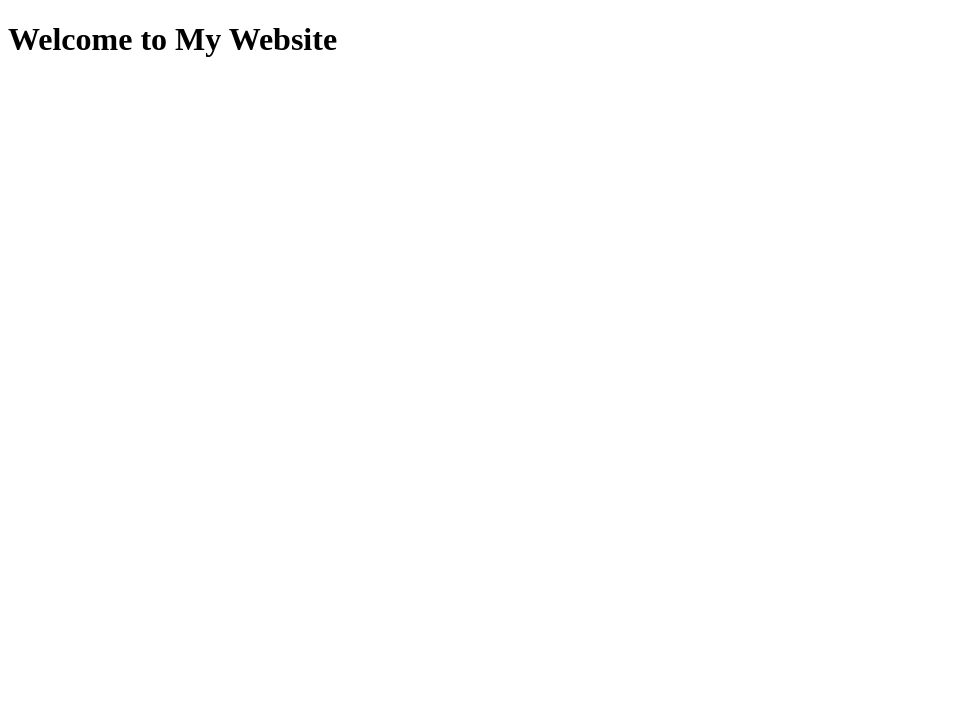
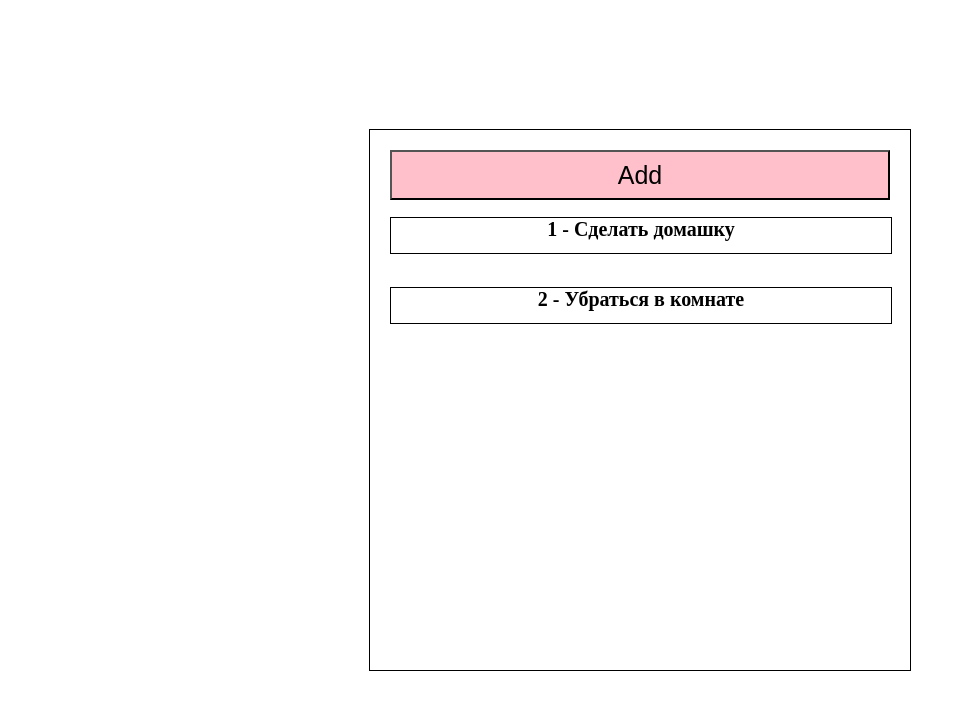
Before and after one commit to Tinkerbells/lesson, a website built with Parcel: page index.html in a window 1280 px wide. Shown: the whole page, without its empty margins (0-966 px from the left). Built offline with nearby package versions, Linux system fonts and the light colour scheme.

Commit message:
add js examples

```diff
--- a/index.html
+++ b/index.html
@@ -3,14 +3,18 @@
   <head>
     <meta charset="UTF-8" />
     <meta name="viewport" content="width=device-width, initial-scale=1.0" />
-    <meta http-equiv="refresh" content="5" />
+    <!-- <meta http-equiv="refresh" content="5" /> -->
     <title>My Website</title>
     <link rel="stylesheet" href="style.css" />
     <link rel="icon" href="favicon.ico" type="image/x-icon" />
   </head>
   <body>
     <main>
-      <h1 class="title">Welcome to My Website</h1>
+      <!-- <h1 class="title">Welcome to My Website</h1> -->
+      <div class="container">
+        <button onclick="addTodo()">Add</button>
+      </div>
+      <!-- <button onclick="changeText()">Click me</button> -->
     </main>
     <script src="index.js"></script>
     <script>
--- a/index.js
+++ b/index.js
@@ -1 +1,46 @@
-// console.log("Hello world from index.js")
+let todos = ["Сделать домашку", "Убраться в комнате"];
+
+const container = document.querySelector(".container");
+
+todos.forEach((todo, index) => {
+  const element = document.createElement("h2");
+  element.innerHTML = `${index + 1} - ${todo}`;
+  container.appendChild(element);
+});
+
+const changeText = () => {
+  const el = document.querySelector(".title");
+  el.innerHTML = "You have clicked";
+};
+
+const addTodo = () => {
+  const todo = prompt("Что вы хотите сделать?");
+  todos.push(todo);
+  const element = document.createElement("h2");
+  element.innerHTML = `${todos.length} - ${todo}`;
+  container.appendChild(element);
+};
+
+// const container = document.querySelector(".container");
+//
+// let todos = JSON.parse(localStorage.getItem("todos")) || [];
+//
+// todos.forEach((todo, index) => {
+//   const element = document.createElement("h2");
+//   element.innerHTML = `${index + 1} - ${todo}`;
+//   container.appendChild(element);
+// });
+//
+// const handleClick = () => {
+//   const el = document.querySelector(".title");
+//   el.innerHTML = "You have clicked";
+// };
+//
+// const addTodo = () => {
+//   const todo = prompt("Что вы хотите сделать?");
+//   todos.push(todo);
+//   localStorage.setItem("todos", JSON.stringify(todos));
+//   const element = document.createElement("h2");
+//   element.innerHTML = `${todos.length} - ${todo}`;
+//   container.appendChild(element);
+// };
--- a/style.css
+++ b/style.css
@@ -0,0 +1,34 @@
+main {
+  display: grid;
+  position: absolute;
+  top: 0;
+  left: 0;
+  width: 100%;
+  height: 100%;
+  place-items: center;
+}
+
+button {
+  font-size: 25px;
+  cursor: pointer;
+  width: 500px;
+  height: 50px;
+  background-color: pink;
+}
+
+.container {
+  width: 500px;
+  height: 500px;
+  border: 1px solid black;
+  display: flex;
+  flex-direction: column;
+  padding: 20px;
+}
+
+h2 {
+  height: 35px;
+  width: 100%;
+  border: 1px solid black;
+  font-size: 20px;
+  text-align: center;
+}
```
